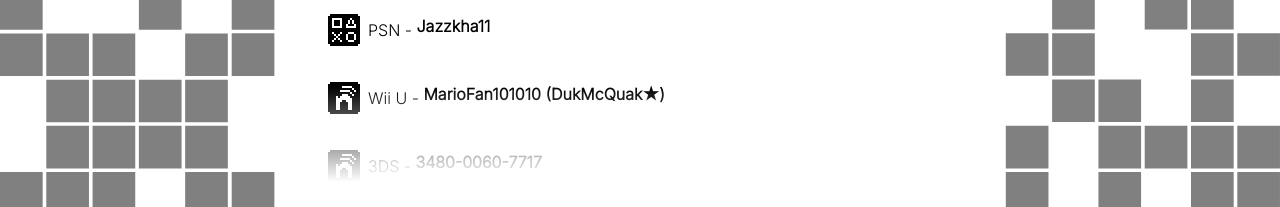
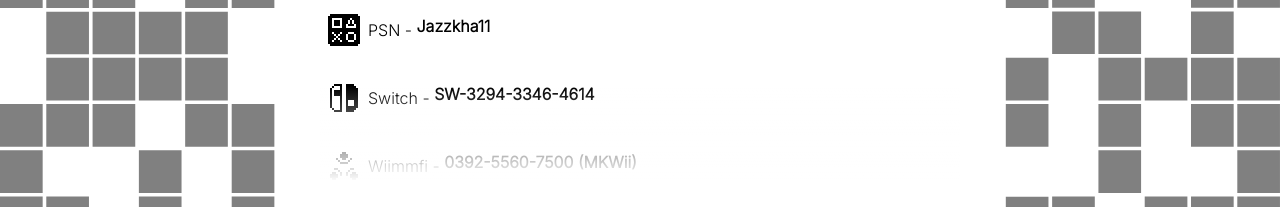
Before and after one commit to pikuse/pxww, a plain HTML site: page pxww_presence.html in a window 1280 px wide. Shown: the part 586-793 px from the top of the page. Drawn offline with Linux system fonts and the light colour scheme.

Commit message:
goodbye nintendo network :(

```diff
--- a/pxww_presence.html
+++ b/pxww_presence.html
@@ -79,18 +79,6 @@
         <br>
 
         <p class="flexrow icontext">
-            <img alt="Nintendo Network (Wii U)" src="svgs/nex.svg">
-            Wii U -&nbsp;<strong>MarioFan101010 (DukMcQuak&#9733;)</strong>
-        </p>
-        <br>
-
-        <p class="flexrow icontext">
-            <img alt="Nintendo Network (3DS)" src="svgs/nex.svg">
-            3DS -&nbsp;<strong>3480-0060-7717</strong>
-        </p>
-        <br>
-
-        <p class="flexrow icontext">
             <img alt="Nintendo Switch" src="svgs/nx.svg" width="32">
             Switch -&nbsp;<strong>SW-3294-3346-4614</strong>
         </p>
```
Also changed, not shown: svgs/nex.svg (deleted).
